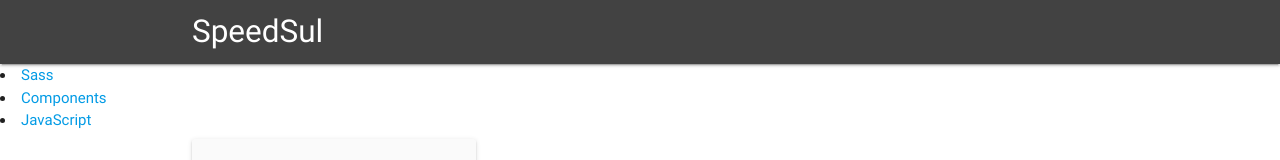
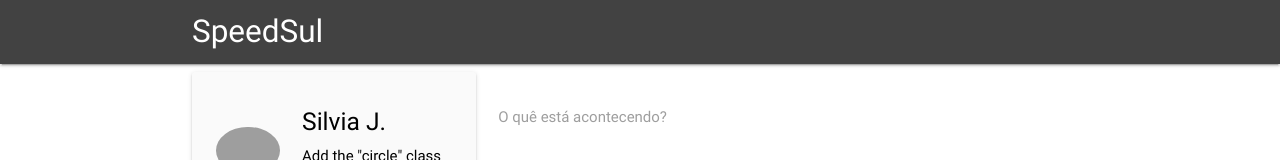
Before and after one commit to ismaelstrey/speedVue, a Vue app: page / in a window 1280 px wide. Shown: the top 160 px of the page. Built offline with nearby package versions, Linux system fonts and the light colour scheme; grey boxes are pictures that could not be loaded.

Commit message:
Navbar componente

```diff
--- a/src/components/layouts/NavBar.vue
+++ b/src/components/layouts/NavBar.vue
@@ -3,7 +3,7 @@
     <div class="nav-wrapper container">
       <a :href="url || '#'" class="brand-logo">{{logo || 'SpeedSul'}}</a>
       <ul id="nav-mobile" class="right hide-on-med-and-down">
-        <slot name="links"></slot>
+        <slot name="links"/>
       </ul>
     </div>
   </nav>
--- a/src/templates/SiteTemplate.vue
+++ b/src/templates/SiteTemplate.vue
@@ -1,18 +1,19 @@
 <template>
   <span id="app">
     <header>
-      <NavBar logo="SpeedSul " url="/" cor="#424242 grey darken-3"/>
+      <NavBar logo="SpeedSul " url="/" cor="#424242 grey darken-3">
         <slot name="links">
           <li>
-          <a href="sass.html">Sass</a>
+            <a href="#/">Home</a>
           </li>
           <li>
-          <a href="badges.html">Components</a>
+            <a href="#/login">Entrar</a>
           </li>
           <li>
             <a href="collapsible.html">JavaScript</a>
           </li>
         </slot>
+      </NavBar>
     </header>
 
     <main>
```
Lines whose indentation alone changed are shown as unchanged.
